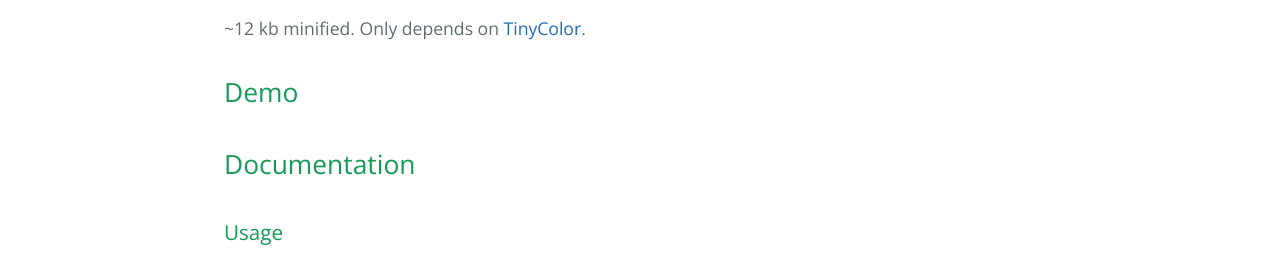
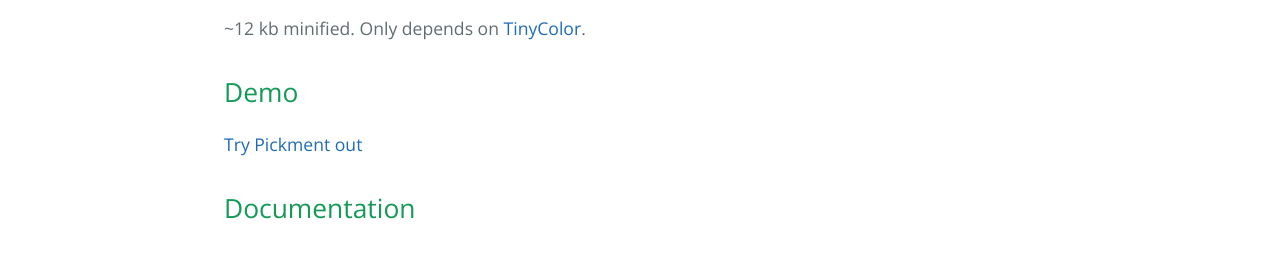
Before and after one commit to HertzaHaeon/pickment, a plain HTML site: page index.html in a window 1280 px wide. Shown: the part 514-772 px from the top of the page. Drawn offline with nearby package versions, Linux system fonts and the light colour scheme.

Commit message:
Added demo link

```diff
--- a/index.html
+++ b/index.html
@@ -28,6 +28,7 @@
 
 <h2>
 <a id="demo" class="anchor" href="#demo" aria-hidden="true"><span class="octicon octicon-link"></span></a>Demo</h2>
+<p><a href="https://cdn.rawgit.com/HertzaHaeon/pickment/0b4fb5daeca713b7fbde07d81d91ba970e261ca2/demo/index.html">Try Pickment out</a></p>
 
 <h2>
 <a id="documentation" class="anchor" href="#documentation" aria-hidden="true"><span class="octicon octicon-link"></span></a>Documentation</h2>
```
